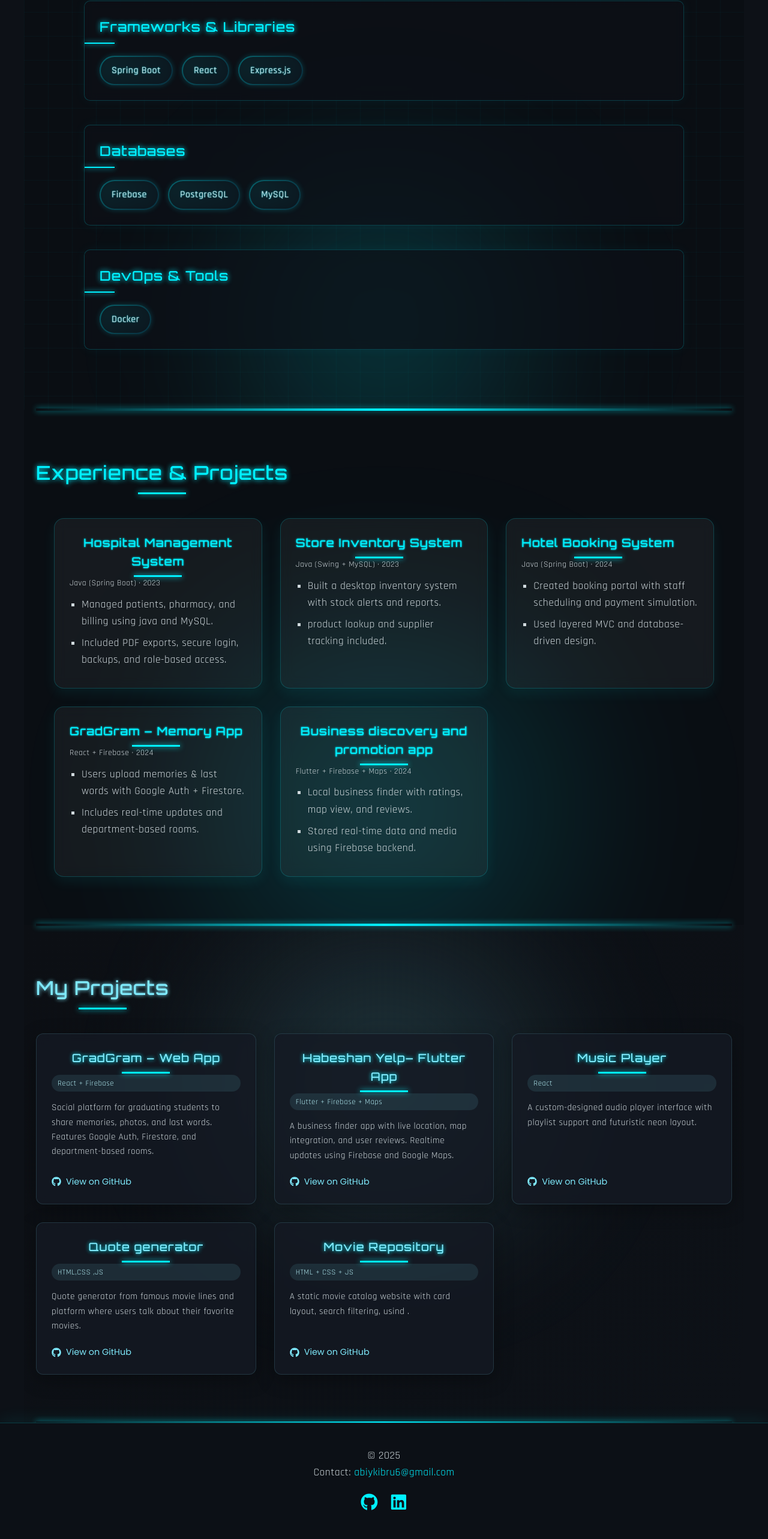
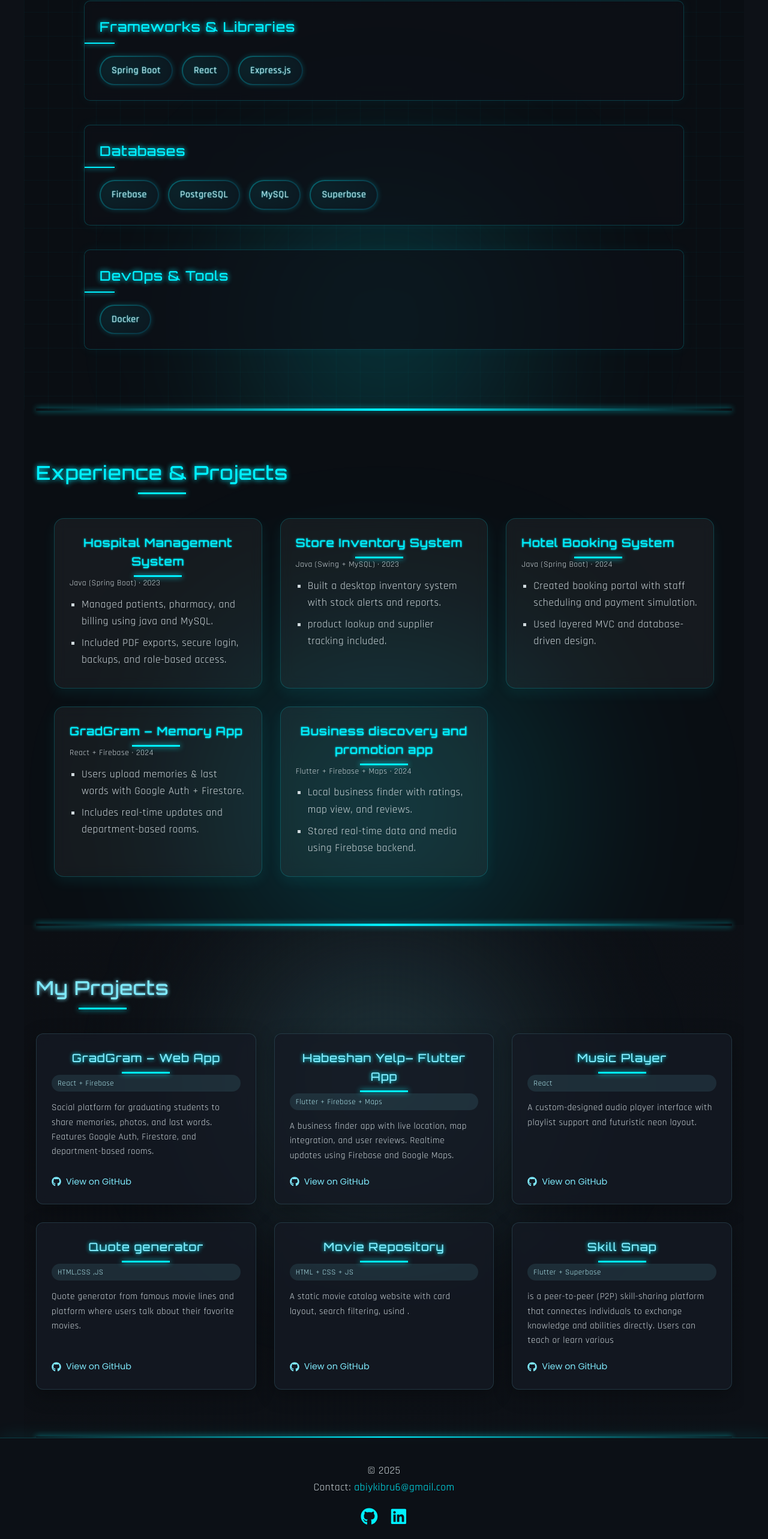
Before and after one commit to TAEMZ/portfolio, a React (Create React App) app: page / in a window 1280 px wide. Shown: the part 2046-4612 px from the top of the page at 60% size. Built offline with nearby package versions, Linux system fonts and the light colour scheme.

Commit message:
first commit

```diff
--- a/src/components/Projects.js
+++ b/src/components/Projects.js
@@ -39,6 +39,13 @@ export default function Projects() {
         "A static movie catalog website with card layout, search filtering, usind .",
       github: "https://github.com/TAEMZ/Movie-Repo",
     },
+    {
+      name: "Skill Snap",
+      stack: "Flutter + Superbase",
+      description:
+        "is a peer-to-peer (P2P) skill-sharing platform that connectes individuals to exchange knowledge and abilities directly. Users can teach or learn various ",
+      github: "https://github.com/TAEMZ/SkillSnap/tree/main/skill_snap",
+    },
   ];
 
   return (
--- a/src/components/Skills.js
+++ b/src/components/Skills.js
@@ -14,7 +14,7 @@ export default function Skills() {
       "Css",
     ],
     "Frameworks & Libraries": ["Spring Boot", "React", "Express.js"],
-    Databases: ["Firebase", "PostgreSQL", "MySQL", ,],
+    Databases: ["Firebase", "PostgreSQL", "MySQL", "Superbase"],
     "DevOps & Tools": ["Docker"],
   };
 
```
